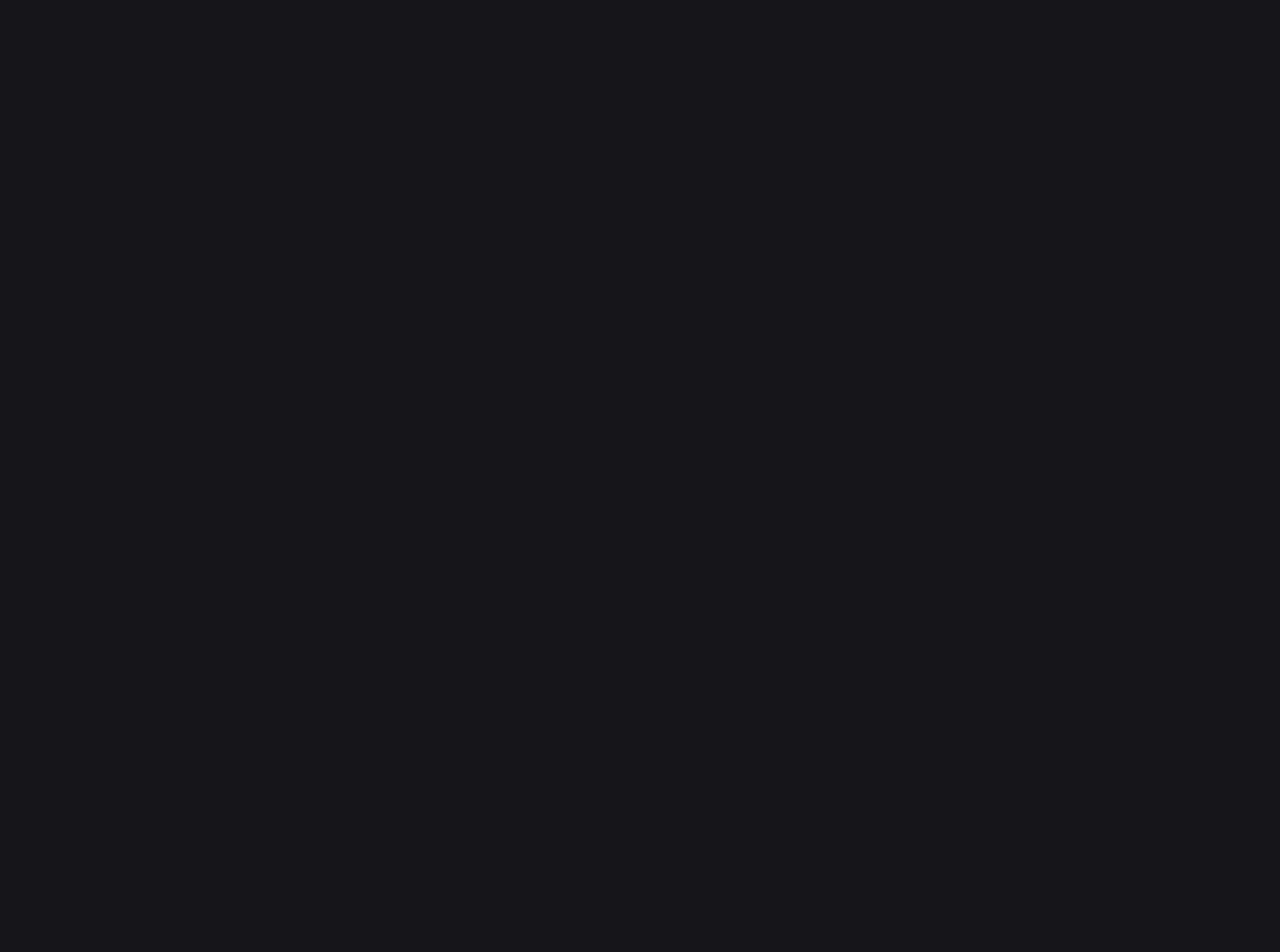
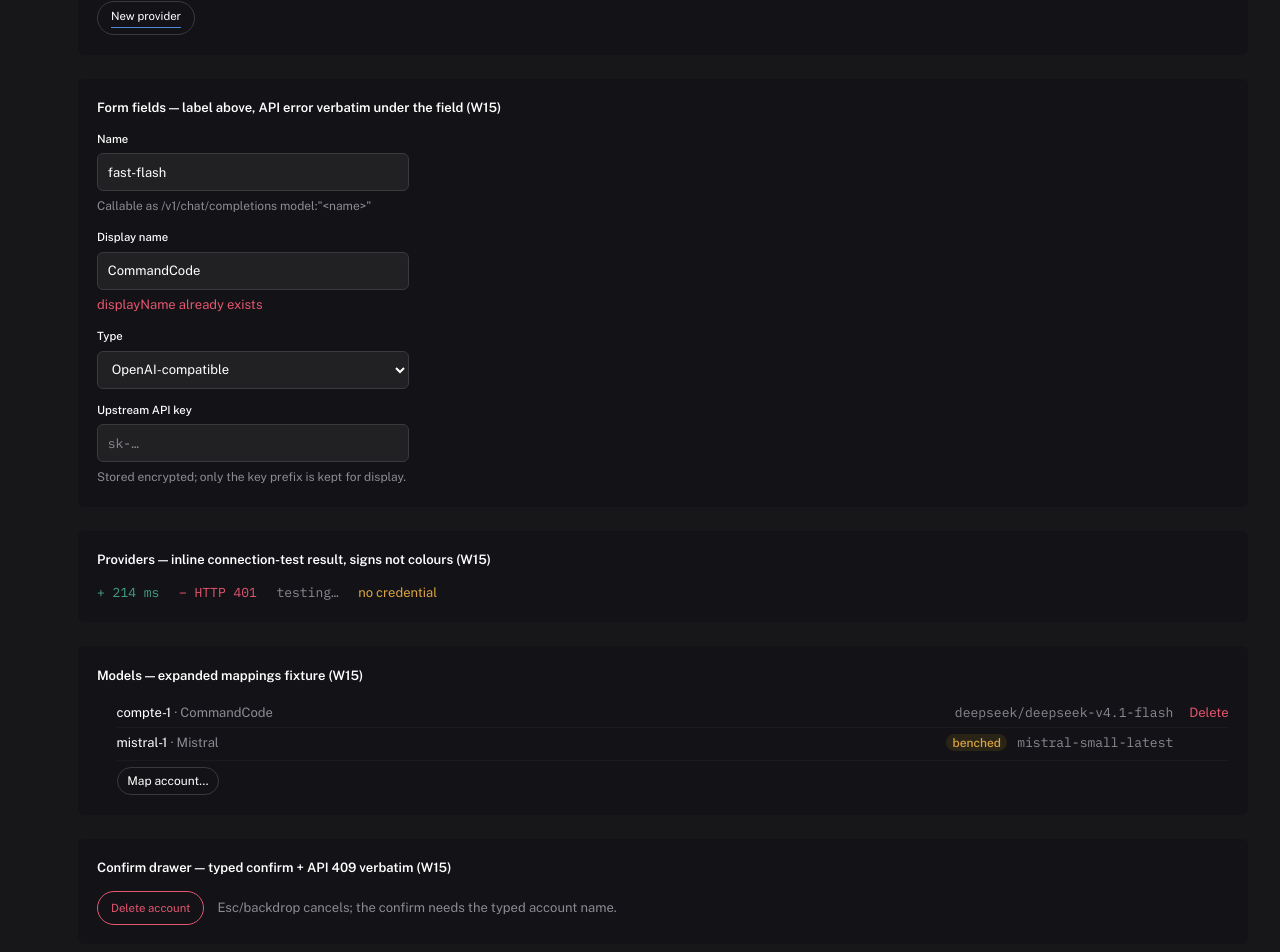
Before and after one commit to WyliGr/passe-trou, a Next.js app in the folder apps/web/: page /dev-harness/states in a window 1280 px wide. Shown: the part 2105-3057 px from the top of the page. Before the commit the page ends 2062 px from the top, so only its background shows below. Built offline with nearby package versions, Linux system fonts and the light colour scheme.

Commit message:
feat(web): states harness covers W15 primitives (create control, form errors, test tones, typed confirm, expanded mappings)

```diff
--- a/apps/web/app/dev-harness/states/page.tsx
+++ b/apps/web/app/dev-harness/states/page.tsx
@@ -5,9 +5,12 @@
 // (leading-underscore folders are private to the App Router).
 
 import { useState } from "react";
+import { ConfirmDrawer } from "@/components/ConfirmDrawer";
+import { CreateButton } from "@/components/CreateButton";
 import { Drawer } from "@/components/Drawer";
 import { Empty } from "@/components/Empty";
 import { ErrorBlock } from "@/components/ErrorBlock";
+import { Field, SecretInput, SelectInput, TextInput } from "@/components/fields";
 import { KpiStrip } from "@/components/KpiStrip";
 import { LineChart, type LinePoint } from "@/components/LineChart";
 import { PageTitle } from "@/components/PageTitle";
@@ -51,6 +54,10 @@ export default function DevStatesPage() {
   const [range, setRange] = useState<string>("24h");
   const [kpi, setKpi] = useState("requests");
   const [drawer, setDrawer] = useState(false);
+  const [confirm, setConfirm] = useState(false);
+  const [field, setField] = useState("fast-flash");
+  const [select, setSelect] = useState("openai-compatible");
+  const [secret, setSecret] = useState("");
 
   return (
     <div className="ml-14 p-[var(--pad)] flex flex-col max-md:ml-0" style={{ gap: "var(--gap)" }}>
@@ -128,11 +135,111 @@ export default function DevStatesPage() {
         <Skeleton className="h-[200px] w-full" />
       </Block>
 
+      <Block title="Create control — outlined, accent line under the label (W15)">
+        <div>
+          <CreateButton label="New provider" onClick={() => undefined} />
+        </div>
+      </Block>
+
+      <Block title="Form fields — label above, API error verbatim under the field (W15)">
+        <div className="max-w-sm flex flex-col gap-4">
+          <Field label="Name" hint={'Callable as /v1/chat/completions model:"<name>"'}>
+            <TextInput value={field} onChange={setField} />
+          </Field>
+          <Field
+            label="Display name"
+            error="displayName already exists"
+          >
+            <TextInput value="CommandCode" onChange={() => undefined} />
+          </Field>
+          <Field label="Type">
+            <SelectInput
+              value={select}
+              onChange={setSelect}
+              options={[
+                { id: "openai-compatible", label: "OpenAI-compatible" },
+                { id: "anthropic-compatible", label: "Anthropic-compatible" },
+              ]}
+            />
+          </Field>
+          <Field label="Upstream API key" hint="Stored encrypted; only the key prefix is kept for display.">
+            <SecretInput value={secret} onChange={setSecret} placeholder="sk-…" />
+          </Field>
+        </div>
+      </Block>
+
+      <Block title="Providers — inline connection-test result, signs not colours (W15)">
+        <div className="flex gap-6 font-mono text-body">
+          <span className="text-positive">+ 214 ms</span>
+          <span className="text-negative">– HTTP 401</span>
+          <span className="text-muted">testing…</span>
+          <span className="font-sans text-warning">no credential</span>
+        </div>
+      </Block>
+
+      <Block title="Models — expanded mappings fixture (W15)">
+        <div className="pl-6">
+          <div className="flex h-9 items-center gap-3">
+            <span className="min-w-0 flex-1 text-body">
+              <span className="text-text">compte-1</span>
+              <span className="text-muted"> · CommandCode</span>
+            </span>
+            <span className="font-mono text-body text-muted">deepseek/deepseek-v4.1-flash</span>
+            <span className="w-14 text-right text-negative">Delete</span>
+          </div>
+          <div className="flex h-9 items-center gap-3 border-t border-rule">
+            <span className="min-w-0 flex-1 text-body">
+              <span className="text-text">mistral-1</span>
+              <span className="text-muted"> · Mistral</span>
+            </span>
+            <Pill variant="warning">benched</Pill>
+            <span className="font-mono text-body text-muted">mistral-small-latest</span>
+            <span className="w-14" />
+          </div>
+          <div className="mt-1 border-t border-rule pt-2">
+            <button
+              type="button"
+              className="h-[28px] rounded-control border border-control px-3 text-small text-text hover:border-muted"
+            >
+              Map account…
+            </button>
+          </div>
+        </div>
+      </Block>
+
+      <Block title="Confirm drawer — typed confirm + API 409 verbatim (W15)">
+        <div className="flex items-center gap-4">
+          <button
+            type="button"
+            onClick={() => setConfirm(true)}
+            className="h-[var(--control-height)] rounded-control border border-negative px-4 text-sm text-negative hover:bg-pill-negative-bg"
+          >
+            Delete account
+          </button>
+          <span className="text-body text-muted">
+            Esc/backdrop cancels; the confirm needs the typed account name.
+          </span>
+        </div>
+      </Block>
+
       <Drawer open={drawer} onClose={() => setDrawer(false)} title="Drawer">
         <p className="text-body text-muted">
           Detail content for the selected object goes here — Esc or the X closes.
         </p>
       </Drawer>
+
+      <ConfirmDrawer
+        open={confirm}
+        onClose={() => setConfirm(false)}
+        title="Delete compte-1"
+        consequence="The account leaves every serving pool; the API answers 409 while model mappings still reference it."
+        confirmLabel="Delete account"
+        typedName="compte-1"
+        error={new ApiError("account_has_mappings", "account is referenced by 2 model mappings", 409)}
+        onConfirm={async () => {
+          throw new ApiError("account_has_mappings", "account is referenced by 2 model mappings", 409);
+        }}
+      />
     </div>
   );
 }
```
